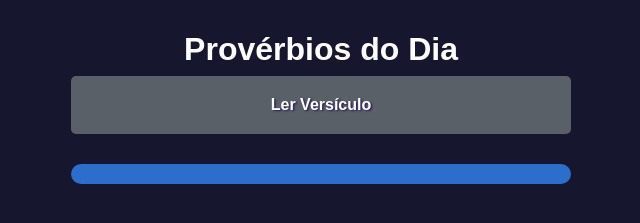
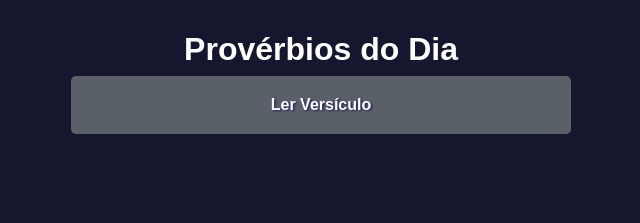
Before and after one commit to otavioOliveiraa/proverbios-dodia, a plain HTML site: page index.html in a window 1280 px wide. Shown: the part 181-404 px from the top of the page, without its empty margins (319-959 px from the left). Drawn offline with Linux system fonts and the light colour scheme.

Commit message:
Update style.css

```diff
--- a/style.css
+++ b/style.css
@@ -71,10 +71,10 @@ button:hover {
 /*==== RESPOSTA ===========================*/
 #resposta {
   margin-top: 3rem;
-  padding: 1rem ;
+
+  /* padding: 1rem ;
   border-radius: 1.2rem;
-
-  background-color: rgb(44, 110, 204);
+  background-color: rgb(44, 110, 204); */
 
   font-weight: bold;
   transition: opacity 1s;
```
